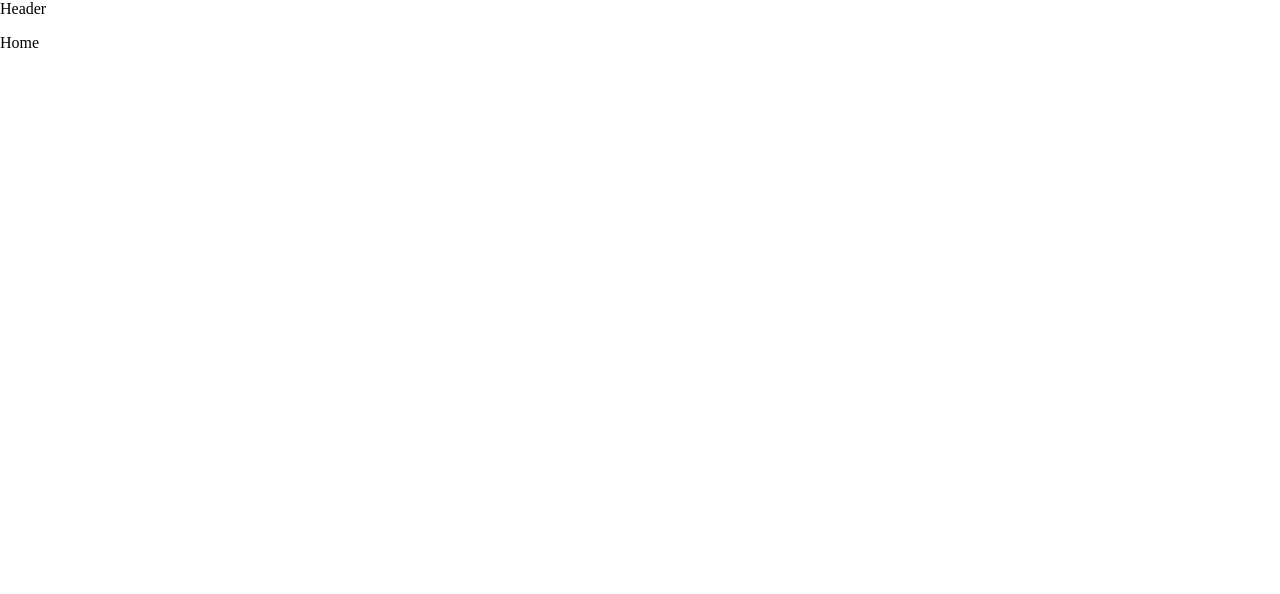
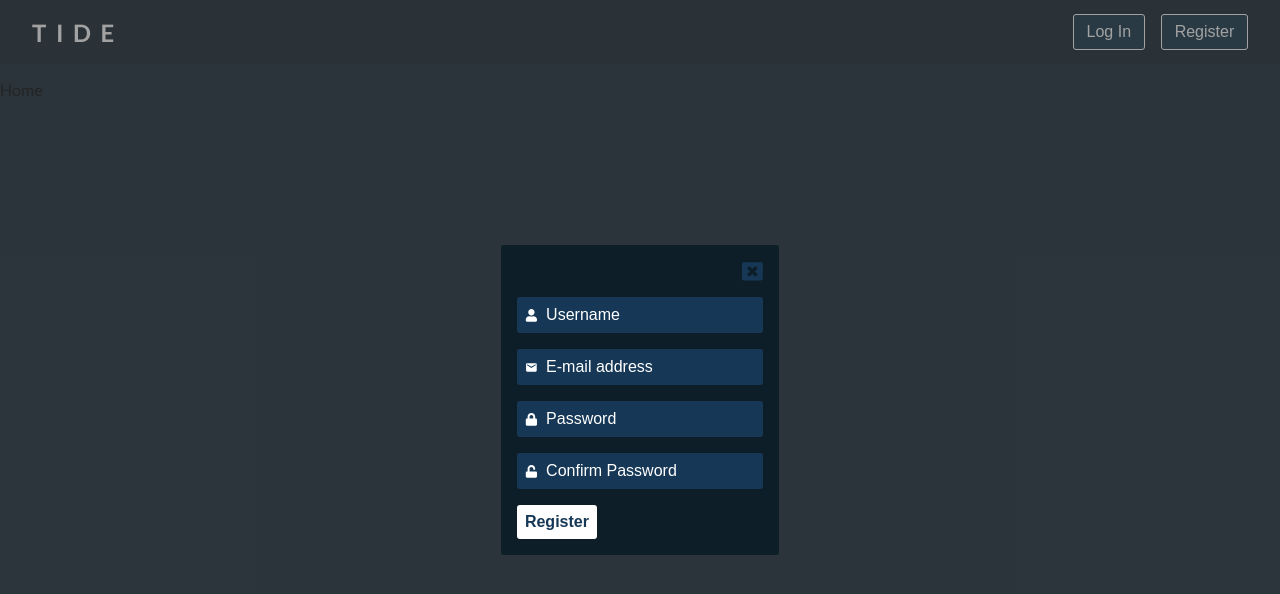
Before and after one commit to Gobuta/reddit-clone, a React app in the folder client/: page / in a window 1280 px wide. Built offline with nearby package versions, Linux system fonts and the light colour scheme.

Commit message:
add register modal

```diff
--- a/client/package.json
+++ b/client/package.json
@@ -8,6 +8,7 @@
     "@testing-library/user-event": "^7.2.1",
     "react": "^16.12.0",
     "react-dom": "^16.12.0",
+    "react-icons": "^3.8.0",
     "react-redux": "^7.1.3",
     "react-router-dom": "^5.1.2",
     "react-scripts": "3.3.0",
--- a/client/public/index.html
+++ b/client/public/index.html
@@ -24,7 +24,11 @@
       work correctly both with client-side routing and a non-root public URL.
       Learn how to configure a non-root public URL by running `npm run build`.
     -->
-    <title>React App</title>
+    <link
+      href="https://fonts.googleapis.com/css?family=Lato:300,400,700&display=swap"
+      rel="stylesheet"
+    />
+    <title>Tide</title>
   </head>
   <body>
     <noscript>You need to enable JavaScript to run this app.</noscript>
--- a/client/src/components/App/App.js
+++ b/client/src/components/App/App.js
@@ -3,12 +3,14 @@ import { BrowserRouter, Switch, Route } from 'react-router-dom';
 import styles from './App.module.css';
 import Home from '../../routes/Home';
 import Header from '../Header';
+import RegisterModal from '../RegisterModal';
 
 export const App = () => {
   return (
     <div className={styles.app}>
       <BrowserRouter>
         <Header />
+        <RegisterModal />
         <Switch>
           <Route exact path="/" component={Home} />
         </Switch>
--- a/client/src/components/App/App.module.css
+++ b/client/src/components/App/App.module.css
@@ -11,9 +11,19 @@ html {
 body {
   margin: 0;
   padding: 0;
+  font-family: 'Lato', sans-serif;
+}
+
+:root {
+  --dark-blue: rgb(14, 30, 40);
+  --blue: rgb(16, 35, 48);
+  --light-blue: rgb(15, 46, 66);
+  --lighter-blue: rgb(22, 56, 86);
 }
 
 .app {
+  height: 100vh;
   display: flex;
   flex-direction: column;
+  overflow-y: scroll;
 }
--- /dev/null
+++ b/client/src/components/FormInput/FormInput.js
@@ -0,0 +1,15 @@
+import React from 'react';
+import styles from './FormInput.module.css';
+
+export const FormInput = ({ type, placeholder, onChange, value, children }) => (
+  <div className={styles.form__input}>
+    <div className={styles.input__icon}>{children}</div>
+    <input
+      type={type}
+      onChange={onChange}
+      value={value}
+      className={styles.input}
+      placeholder={placeholder}
+    />
+  </div>
+);
--- /dev/null
+++ b/client/src/components/FormInput/FormInput.module.css
@@ -0,0 +1,27 @@
+.form__input {
+  display: flex;
+  align-items: center;
+  padding: 0.5em;
+  background: var(--lighter-blue);
+  border-radius: 3px;
+}
+
+.input__icon {
+  display: flex;
+  align-items: center;
+  color: white;
+  font-size: 0.8rem;
+  margin-right: 0.5em;
+}
+
+.input {
+  background: transparent;
+  border: none;
+  outline: none;
+  color: white;
+  font-size: 1rem;
+}
+
+.input::placeholder {
+  color: white;
+}
--- /dev/null
+++ b/client/src/components/FormInput/index.js
@@ -0,0 +1,3 @@
+import { FormInput } from './FormInput';
+
+export default FormInput;
--- a/client/src/components/Header/Header.js
+++ b/client/src/components/Header/Header.js
@@ -1,10 +1,19 @@
 import React from 'react';
+import { Link } from 'react-router-dom';
 import styles from './Header.module.css';
 
 export const Header = () => {
   return (
     <div className={styles.header}>
-      <span>Header</span>
+      <div className={styles.header__left}>
+        <Link to="/" className={styles.header__logo}>
+          Tide
+        </Link>
+      </div>
+      <div className={styles.header__right}>
+        <button className={styles.header__button}>Log In</button>
+        <button className={styles.header__button}>Register</button>
+      </div>
     </div>
   );
 };
--- a/client/src/components/Header/Header.module.css
+++ b/client/src/components/Header/Header.module.css
@@ -0,0 +1,36 @@
+.header {
+  display: flex;
+  justify-content: space-between;
+  align-items: center;
+  background: var(--dark-blue);
+  color: white;
+  min-height: 4em;
+  padding: 0 2em;
+}
+
+.header__left {
+}
+
+.header__logo {
+  font-size: 1.5rem;
+  font-weight: 700;
+  letter-spacing: 0.4em;
+  text-transform: uppercase;
+  text-decoration: none;
+  color: white;
+}
+
+.header__right > *:not(:last-child) {
+  margin-right: 1em;
+}
+
+.header__button {
+  font-size: 1rem;
+  padding: 0.5em 0.8em;
+  border-radius: 3px;
+  border: 1px solid white;
+  background: var(--light-blue);
+  color: white;
+  outline-color: white;
+  cursor: pointer;
+}
--- /dev/null
+++ b/client/src/components/Modal/Modal.js
@@ -0,0 +1,18 @@
+import React from 'react';
+import { createPortal } from 'react-dom';
+import { FaWindowClose } from 'react-icons/fa';
+import styles from './Modal.module.css';
+
+export const Modal = ({ children }) => {
+  return createPortal(
+    <div className={styles.modal__background}>
+      <div className={styles.modal}>
+        <div className={styles.modal__header}>
+          <FaWindowClose className={styles.modal__close} />
+        </div>
+        <div className={styles.modal__content}>{children}</div>
+      </div>
+    </div>,
+    document.body
+  );
+};
--- /dev/null
+++ b/client/src/components/Modal/Modal.module.css
@@ -0,0 +1,36 @@
+.modal__background {
+  position: absolute;
+  left: 0;
+  top: 0;
+  height: 100vh;
+  width: 100vw;
+  display: flex;
+  justify-content: center;
+  align-items: center;
+  background: rgba(71, 71, 71, 0.5);
+}
+
+.modal {
+  display: flex;
+  flex-direction: column;
+  background: var(--dark-blue);
+  padding: 1em;
+  border-radius: 3px;
+}
+
+.modal__header {
+  display: flex;
+  align-items: center;
+  justify-content: flex-end;
+  margin-bottom: 1em;
+}
+
+.modal__content {
+  flex: 1;
+}
+
+.modal__close {
+  font-size: 1.3rem;
+  cursor: pointer;
+  color: var(--lighter-blue);
+}
--- /dev/null
+++ b/client/src/components/Modal/index.js
@@ -0,0 +1,3 @@
+import { Modal } from './Modal';
+
+export default Modal;
--- /dev/null
+++ b/client/src/components/RegisterModal/RegisterModal.js
@@ -0,0 +1,55 @@
+import React, { useState } from 'react';
+import styles from './RegisterModal.module.css';
+import Modal from '../Modal';
+import FormInput from '../FormInput';
+import { FaUser, FaLock, FaUnlock } from 'react-icons/fa';
+import { MdEmail } from 'react-icons/md';
+
+export const RegisterModal = () => {
+  const [name, setName] = useState('');
+  const [email, setEmail] = useState('');
+  const [password, setPassword] = useState('');
+  const [confirmPassword, setConfirmPassword] = useState('');
+
+  const update = fn => e => fn(e.target.value);
+
+  return (
+    <Modal>
+      <form className={styles.register__form}>
+        <FormInput
+          type="text"
+          onChange={update(setName)}
+          value={name}
+          placeholder="Username"
+        >
+          <FaUser />
+        </FormInput>
+        <FormInput
+          type="text"
+          onChange={update(setEmail)}
+          value={email}
+          placeholder="E-mail address"
+        >
+          <MdEmail />
+        </FormInput>
+        <FormInput
+          type="password"
+          onChange={update(setPassword)}
+          value={password}
+          placeholder="Password"
+        >
+          <FaLock />
+        </FormInput>
+        <FormInput
+          type="password"
+          onChange={update(setConfirmPassword)}
+          value={confirmPassword}
+          placeholder="Confirm Password"
+        >
+          <FaUnlock />
+        </FormInput>
+        <button className={styles.register__button}>Register</button>
+      </form>
+    </Modal>
+  );
+};
--- /dev/null
+++ b/client/src/components/RegisterModal/RegisterModal.module.css
@@ -0,0 +1,20 @@
+.register__form {
+  display: flex;
+  flex-direction: column;
+  align-items: flex-start;
+}
+
+.register__form > *:not(:last-child) {
+  margin-bottom: 1em;
+}
+
+.register__button {
+  font-size: 1rem;
+  font-weight: 700;
+  padding: 0.5em;
+  border: none;
+  border-radius: 3px;
+  background: white;
+  color: var(--lighter-blue);
+  cursor: pointer;
+}
--- /dev/null
+++ b/client/src/components/RegisterModal/RegisterModalContainer.js
@@ -0,0 +1,8 @@
+import { connect } from 'react-redux';
+import { RegisterModal } from './RegisterModal';
+
+const mapStateToProps = state => ({});
+
+const mapDispatchToProps = {};
+
+export default connect(mapStateToProps, mapDispatchToProps)(RegisterModal);
--- /dev/null
+++ b/client/src/components/RegisterModal/index.js
@@ -0,0 +1,3 @@
+import RegisterModalContainer from './RegisterModalContainer';
+
+export default RegisterModalContainer;
--- a/client/src/routes/Home/Home.module.css
+++ b/client/src/routes/Home/Home.module.css
@@ -0,0 +1,4 @@
+.home {
+  flex: 1;
+  background: var(--blue);
+}
--- a/server/database/migrations/20191221225212_create-post_votes-table.js
+++ b/server/database/migrations/20191221225212_create-post_votes-table.js
@@ -1,6 +1,5 @@
 exports.up = function(knex) {
   return knex.schema.createTable('post_votes', table => {
-    table.increments();
     table
       .integer('post_id')
       .references('id')
@@ -9,6 +8,7 @@ exports.up = function(knex) {
       .integer('user_id')
       .references('id')
       .inTable('users');
+    table.index(['user_id', 'post_id']);
     table.boolean('vote').notNullable();
     table.timestamps(true, true);
   });
```
Also changed, not shown: 1 other file.
